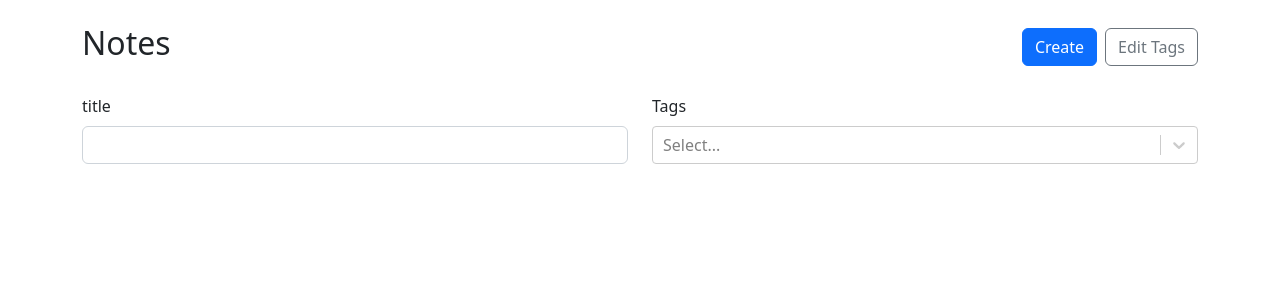
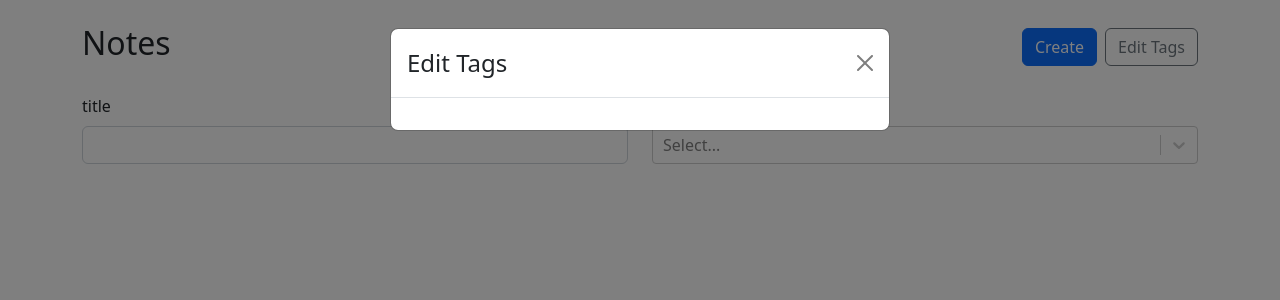
Before and after one commit to huseyincansoylu/notes-app, a React (Vite) app: page / in a window 1280 px wide. Both pictures are taken after a click on the button "Edit Tags". Shown: the top 300 px of the page. Built offline with nearby package versions, Linux system fonts and the light colour scheme.

Commit message:
added edit tags modal

```diff
--- a/src/App.tsx
+++ b/src/App.tsx
@@ -59,12 +59,37 @@ function App() {
     setTags((prev) => [...prev, tag]);
   }
 
+  function updateTags(id: string, label: string) {
+    setTags((prev) => {
+      return prev.map((tag) => {
+        if (tag.id === id) {
+          return { ...tag, label };
+        } else {
+          return tag;
+        }
+      });
+    });
+  }
+
+  function deleteTags(id: string) {
+    setTags((prevTags) => {
+      return prevTags.filter((tag) => tag.id !== id);
+    });
+  }
+
   return (
     <Container className="mt-4">
       <Routes>
         <Route
           path="/"
-          element={<NoteList notes={noteWithTags} availableTags={tags} />}
+          element={
+            <NoteList
+              notes={noteWithTags}
+              availableTags={tags}
+              updateTags={updateTags}
+              deleteTags={deleteTags}
+            />
+          }
         />
         <Route
           path="/new"
--- a/src/pages/NoteList.tsx
+++ b/src/pages/NoteList.tsx
@@ -6,6 +6,7 @@ import {
   Col,
   Form,
   FormGroup,
+  Modal,
   Row,
   Stack,
 } from "react-bootstrap";
@@ -17,6 +18,8 @@ import styles from "./NoteList.module.css";
 type NoteListProp = {
   availableTags: Tag[];
   notes: SimplifiedNote[];
+  deleteTags: (id: string) => void;
+  updateTags: (id: string, label: string) => void;
 };
 
 type SimplifiedNote = {
@@ -25,9 +28,23 @@ type SimplifiedNote = {
   tags: Tag[];
 };
 
-const NoteList = ({ availableTags, notes }: NoteListProp) => {
+type EditTagsModalProps = {
+  show: boolean;
+  availableTags: Tag[];
+  handleClose: () => void;
+  deleteTags: (id: string) => void;
+  updateTags: (id: string, label: string) => void;
+};
+
+const NoteList = ({
+  availableTags,
+  notes,
+  deleteTags,
+  updateTags,
+}: NoteListProp) => {
   const [selectedTags, setSelectedTags] = useState<Tag[]>([]);
   const [title, setTitle] = useState("");
+  const [show, setShow] = useState(false);
 
   const filteredNotes = useMemo(() => {
     return notes.filter((note) => {
@@ -38,7 +55,7 @@ const NoteList = ({ availableTags, notes }: NoteListProp) => {
           selectedTags.every((tag) => note.tags.some((t) => t.id === tag.id)))
       );
     });
-  }, [title, selectedTags]);
+  }, [title, selectedTags, notes]);
 
   return (
     <>
@@ -51,7 +68,9 @@ const NoteList = ({ availableTags, notes }: NoteListProp) => {
             <Link to="/new">
               <Button variant="primary">Create</Button>
             </Link>
-            <Button variant="outline-secondary">Edit Tags</Button>
+            <Button onClick={() => setShow(true)} variant="outline-secondary">
+              Edit Tags
+            </Button>
           </Stack>
         </Col>
       </Row>
@@ -100,6 +119,13 @@ const NoteList = ({ availableTags, notes }: NoteListProp) => {
           </Col>
         ))}
       </Row>
+      <EditTagsModal
+        show={show}
+        handleClose={() => setShow(false)}
+        availableTags={availableTags}
+        deleteTags={deleteTags}
+        updateTags={updateTags}
+      />
     </>
   );
 };
@@ -139,3 +165,44 @@ function NoteCard({ id, title, tags }: SimplifiedNote) {
     </Card>
   );
 }
+
+function EditTagsModal({
+  availableTags,
+  handleClose,
+  show,
+  deleteTags,
+  updateTags,
+}: EditTagsModalProps) {
+  return (
+    <Modal show={show} onHide={handleClose}>
+      <Modal.Header closeButton>
+        <Modal.Title>Edit Tags</Modal.Title>
+      </Modal.Header>
+      <Modal.Body>
+        <Form>
+          <Stack gap={2}>
+            {availableTags.map((tag) => (
+              <Row key={tag.id}>
+                <Col>
+                  <Form.Control
+                    type="text"
+                    value={tag.label}
+                    onChange={(e) => updateTags(tag.id, e.target.value)}
+                  />
+                </Col>
+                <Col xs="auto">
+                  <Button
+                    onClick={() => deleteTags(tag.id)}
+                    variant="outline-danger"
+                  >
+                    &times;
+                  </Button>
+                </Col>
+              </Row>
+            ))}
+          </Stack>
+        </Form>
+      </Modal.Body>
+    </Modal>
+  );
+}
```
